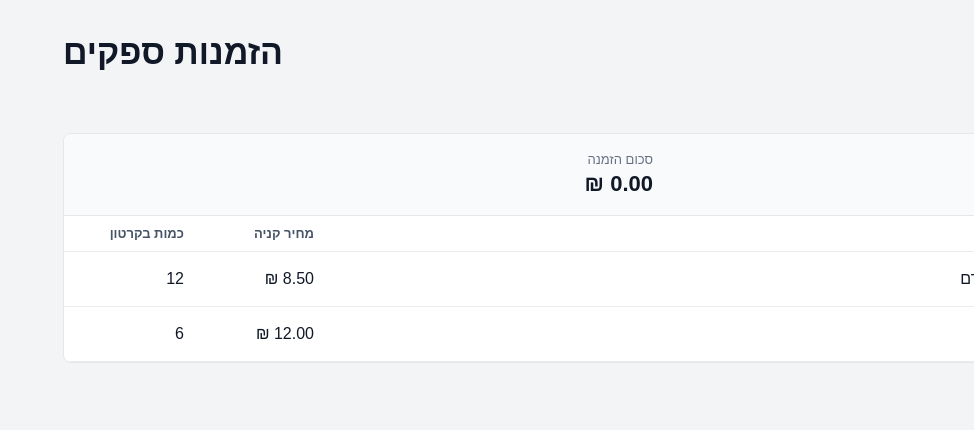
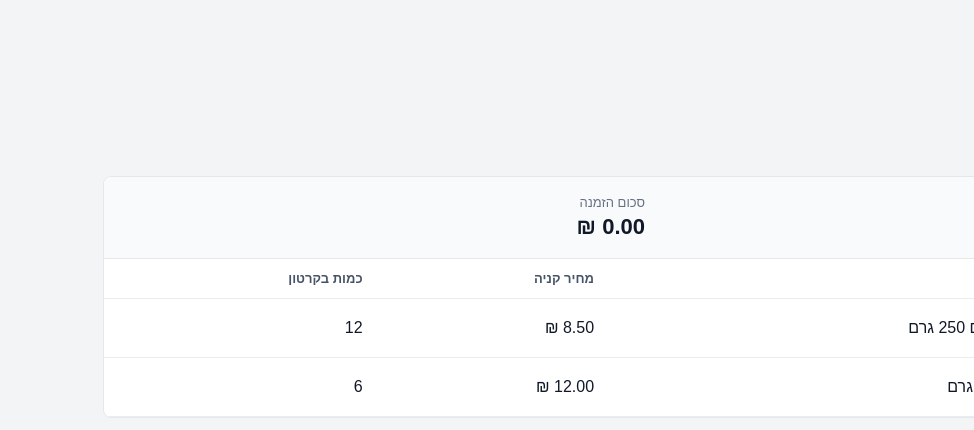
Before and after one commit to ihevron/supplier-orders-app, a React (Vite) app: page / in a window 1280 px wide. Shown: the top 430 px of the page, without its empty margins (306-1280 px from the left). Built offline with nearby package versions, Linux system fonts and the light colour scheme.

Commit message:
Simplify styles for first ordering version

```diff
--- a/src/App.css
+++ b/src/App.css
@@ -1,14 +1,10 @@
 .app-shell {
-  width: min(1180px, calc(100% - 32px));
+  width: min(1100px, calc(100% - 32px));
   margin: 0 auto;
   padding: 32px 0 48px;
 }
 
 .app-header {
-  display: flex;
-  align-items: center;
-  justify-content: space-between;
-  gap: 24px;
   margin-bottom: 24px;
 }
 
@@ -25,8 +21,7 @@ h1 {
   line-height: 1.2;
 }
 
-button,
-.import-button {
+button {
   border: 1px solid #d0d5dd;
   border-radius: 7px;
   background: #ffffff;
@@ -41,48 +36,16 @@ button,
     color 0.2s ease;
 }
 
-button:hover,
-.import-button:hover {
+button:hover {
   background: #f9fafb;
   border-color: #98a2b3;
-}
-
-button:disabled {
-  cursor: not-allowed;
-  opacity: 0.45;
-}
-
-.import-button {
-  display: inline-flex;
-  align-items: center;
-  justify-content: center;
-  background: #0f766e;
-  border-color: #0f766e;
-  color: #ffffff;
-  font-weight: 700;
-}
-
-.import-button:hover {
-  background: #115e59;
-  border-color: #115e59;
-}
-
-.import-button input {
-  display: none;
-}
-
-.supplier-manager {
-  display: grid;
-  grid-template-columns: 1fr auto;
-  align-items: center;
-  gap: 16px;
-  margin-bottom: 18px;
 }
 
 .supplier-tabs {
   display: flex;
   flex-wrap: wrap;
   gap: 8px;
+  margin-bottom: 18px;
 }
 
 .supplier-tabs button.active {
@@ -92,9 +55,64 @@ button:disabled {
   font-weight: 700;
 }
 
-.add-supplier {
-  display: flex;
-  gap: 8px;
+.supplier-panel {
+  border: 1px solid #e5e7eb;
+  border-radius: 8px;
+  background: #ffffff;
+  overflow: hidden;
+}
+
+.supplier-summary {
+  display: grid;
+  grid-template-columns: minmax(160px, 1fr) minmax(160px, 1fr);
+  align-items: center;
+  gap: 16px;
+  border-bottom: 1px solid #e5e7eb;
+  background: #f9fafb;
+  padding: 18px;
+}
+
+.supplier-summary span {
+  display: block;
+  color: #667085;
+  font-size: 13px;
+  margin-bottom: 4px;
+}
+
+.supplier-summary strong {
+  color: #111827;
+  font-size: 22px;
+}
+
+.table-wrap {
+  overflow-x: auto;
+}
+
+table {
+  width: 100%;
+  border-collapse: collapse;
+  min-width: 680px;
+}
+
+th,
+td {
+  border-bottom: 1px solid #eaecf0;
+  padding: 12px;
+  text-align: right;
+  vertical-align: middle;
+}
+
+th {
+  background: #ffffff;
+  color: #475467;
+  font-size: 13px;
+  font-weight: 700;
+  white-space: nowrap;
+}
+
+td:first-child,
+th:first-child {
+  width: 140px;
 }
 
 input {
@@ -114,155 +132,14 @@ input:focus {
   outline: 3px solid rgba(15, 118, 110, 0.16);
 }
 
-.status-message {
-  border: 1px solid #99f6e4;
-  border-radius: 7px;
-  background: #f0fdfa;
-  color: #134e4a;
-  margin: 0 0 16px;
-  padding: 10px 12px;
-}
-
-.supplier-panel {
-  border: 1px solid #e5e7eb;
-  border-radius: 8px;
-  background: #ffffff;
-  overflow: hidden;
-}
-
-.supplier-summary {
-  display: grid;
-  grid-template-columns: minmax(160px, 1fr) minmax(160px, 1fr) auto;
-  align-items: center;
-  gap: 16px;
-  border-bottom: 1px solid #e5e7eb;
-  background: #f9fafb;
-  padding: 18px;
-}
-
-.supplier-summary span {
-  display: block;
-  color: #667085;
-  font-size: 13px;
-  margin-bottom: 4px;
-}
-
-.supplier-summary strong {
-  color: #111827;
-  font-size: 22px;
-}
-
-.summary-actions {
-  display: flex;
-  flex-wrap: wrap;
-  justify-content: flex-end;
-  gap: 8px;
-}
-
-.whatsapp {
-  background: #16a34a;
-  border-color: #16a34a;
-  color: #ffffff;
-  font-weight: 700;
-}
-
-.whatsapp:hover {
-  background: #15803d;
-  border-color: #15803d;
-}
-
-.danger {
-  color: #b42318;
-}
-
-.danger:hover {
-  background: #fff1f0;
-  border-color: #fda29b;
-}
-
-.table-wrap {
-  overflow-x: auto;
-}
-
-table {
-  width: 100%;
-  border-collapse: collapse;
-  min-width: 860px;
-}
-
-th,
-td {
-  border-bottom: 1px solid #eaecf0;
-  padding: 10px;
-  text-align: right;
-  vertical-align: middle;
-}
-
-th {
-  background: #ffffff;
-  color: #475467;
-  font-size: 13px;
-  font-weight: 700;
-  white-space: nowrap;
-}
-
-td:first-child,
-th:first-child {
-  width: 130px;
-}
-
-td:nth-child(3),
-th:nth-child(3),
-td:nth-child(4),
-th:nth-child(4) {
-  width: 130px;
-}
-
-.order-buttons {
-  display: flex;
-  gap: 6px;
-  white-space: nowrap;
-}
-
-.empty-state {
-  color: #667085;
-  margin: 0;
-  padding: 24px;
-  text-align: center;
-}
-
 @media (max-width: 760px) {
   .app-shell {
-    width: min(100% - 20px, 1180px);
+    width: min(100% - 20px, 1100px);
     padding-top: 20px;
   }
 
-  .app-header,
-  .supplier-manager,
   .supplier-summary {
     grid-template-columns: 1fr;
-  }
-
-  .app-header {
-    align-items: stretch;
-  }
-
-  .supplier-manager {
-    align-items: stretch;
-  }
-
-  .add-supplier,
-  .summary-actions {
-    justify-content: stretch;
-  }
-
-  .add-supplier {
-    flex-direction: column;
-  }
-
-  .summary-actions button,
-  .import-button {
-    width: 100%;
   }
 
   h1 {
```
